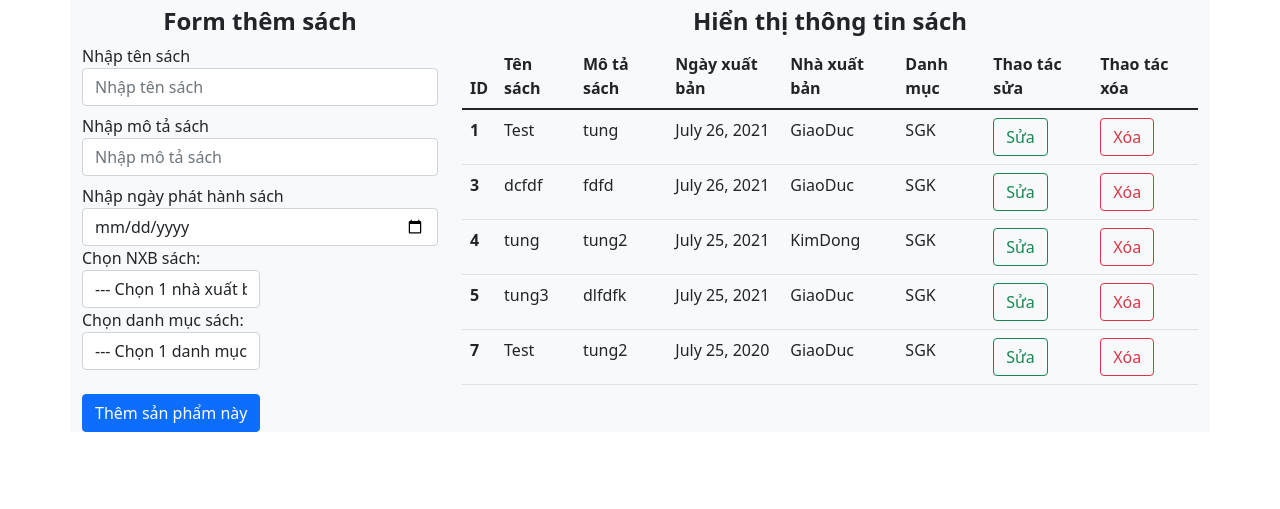
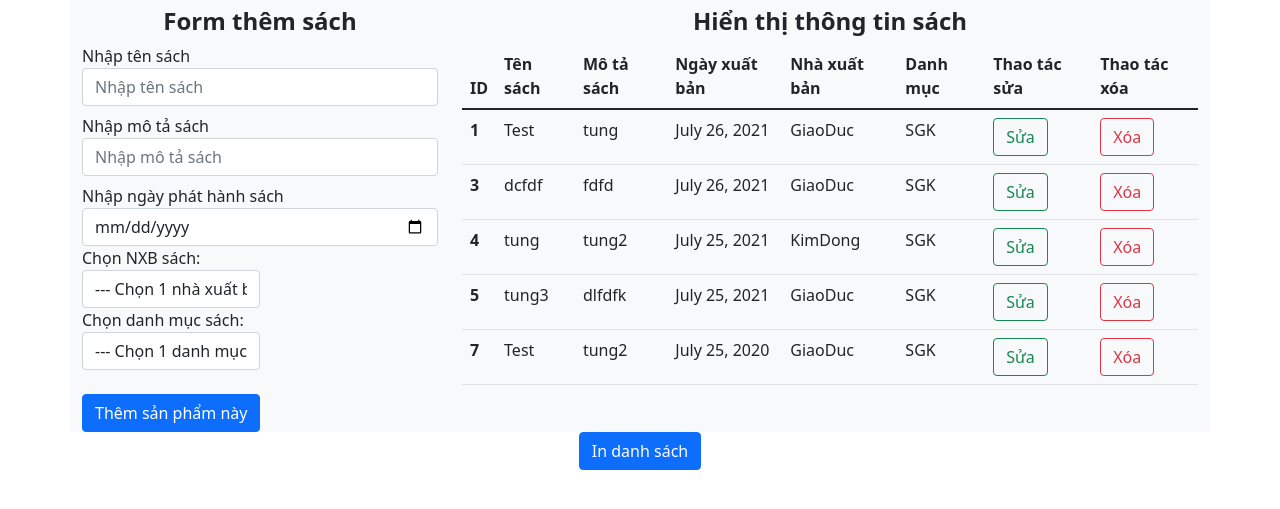
Before and after one commit to TrHgTung/Django-demo, a Django app: page / in a window 1280 px wide. Shown: the part 226-735 px from the top of the page. Run offline with Django 4.2, Linux system fonts and the light colour scheme; data comes from the database, SQL or seed files in the repository; both versions use the stored data as it was after the commit.

Commit message:
upd print element

```diff
--- a/templates/index.html
+++ b/templates/index.html
@@ -132,7 +132,7 @@
             </button>
           </form>
         </div>
-        <div class="col-md-8">
+        <div class="col-md-8" id="printable_div_id">
           <h4 class="text-center fw-bold mt-2">Hiển thị thông tin sách</h4>
           {% for message in messages %}
           <div
@@ -187,6 +187,22 @@
         </div>
       </div>
     </div>
+    <div class="text-center">
+      <button class="text-center btn btn-primary" onClick="printdiv('printable_div_id');">In danh sách</button>
+
+      <script>
+        function printdiv(elem) {
+          var header_str = '<html><head><title>' + document.title  + '</title></head><body>';
+          var footer_str = '</body></html>';
+          var new_str = document.getElementById(elem).innerHTML;
+          var old_str = document.body.innerHTML;
+          document.body.innerHTML = header_str + new_str + footer_str;
+          window.print();
+          document.body.innerHTML = old_str;
+          return false;
+        }
+        </script>
+    </div>
 
     <!-- Optional JavaScript; choose one of the two! -->
 
```
Also changed, not shown: db.sqlite3.
